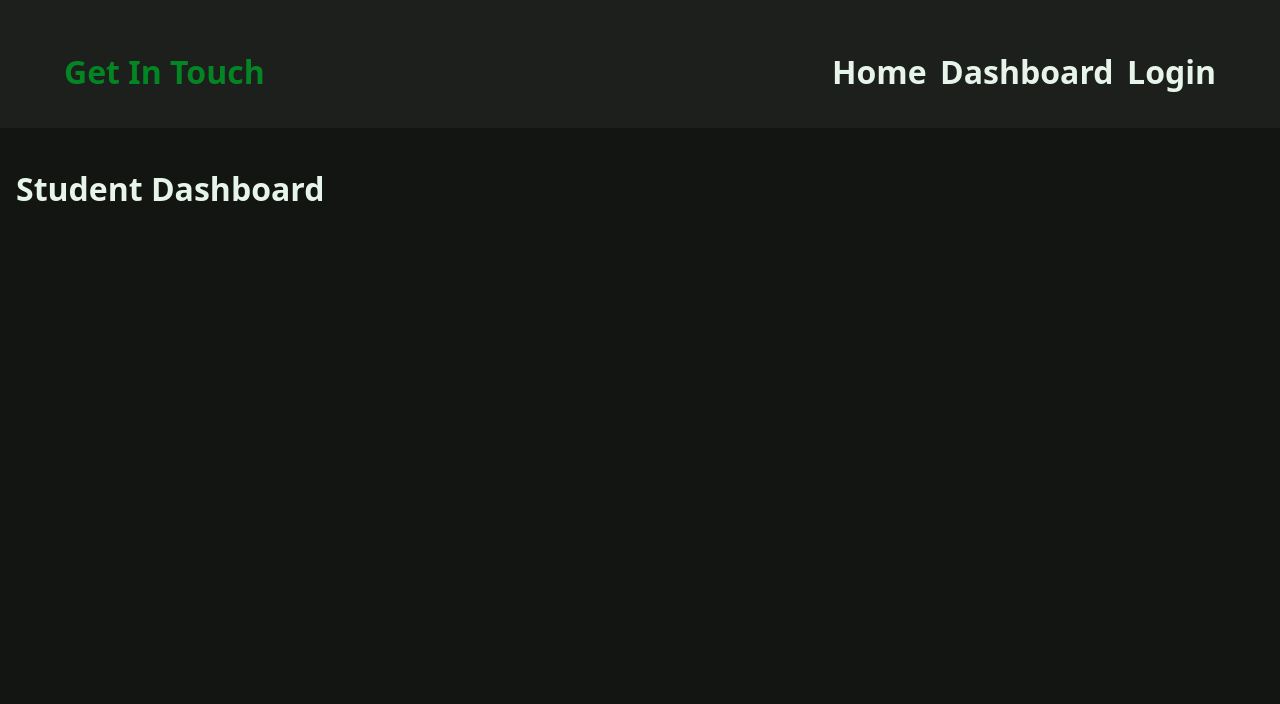
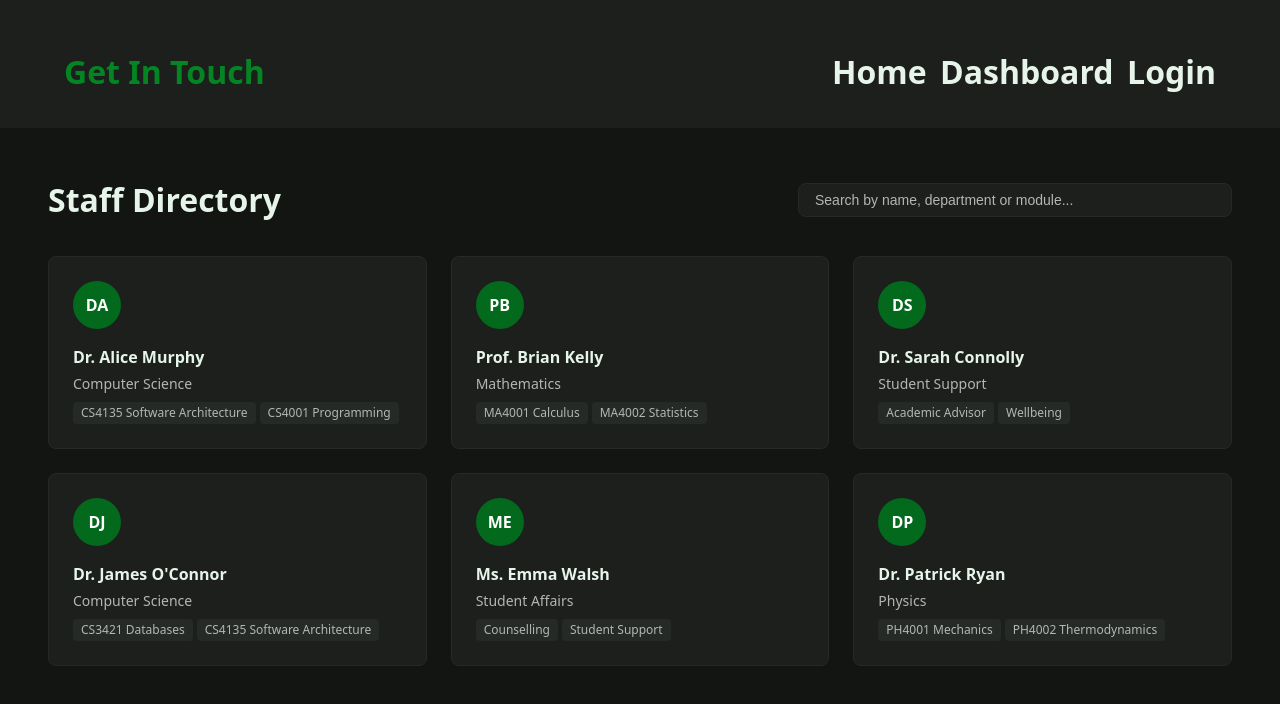
Before and after one commit to VenturiVen/GetInTouch-Frontend, a React (Vite) app: page /studentdashboard in a window 1280 px wide. Shown: the top 704 px of the page. Built offline with nearby package versions, Linux system fonts and the light colour scheme; no server answers.

Commit message:
Created a studentdashboard, same colourway as what has been done, I have added a search filter, MOCK STAFF HAVE BEEN ADDED

```diff
--- /dev/null
+++ b/src/ui/components/StaffCard/index.jsx
@@ -0,0 +1,26 @@
+import './index.scss';
+
+const StaffCard = ({ staff, onClick }) => {
+    const initials = staff.name
+        .split(' ')
+        .map(n => n[0])
+        .slice(0, 2)
+        .join('');
+
+    return (
+        <div className="staff-card" onClick={() => onClick(staff)}>
+            <div className="staff-card__avatar">{initials}</div>
+            <div className="staff-card__info">
+                <h3 className="staff-card__name">{staff.name}</h3>
+                <p className="staff-card__department">{staff.department}</p>
+                <div className="staff-card__roles">
+                    {staff.roles.map((role, i) => (
+                        <span key={i} className="staff-card__role-tag">{role}</span>
+                    ))}
+                </div>
+            </div>
+        </div>
+    );
+};
+
+export default StaffCard;
--- /dev/null
+++ b/src/ui/components/StaffCard/index.scss
@@ -0,0 +1,60 @@
+@use '../../../styles/variables' as v;
+
+.staff-card {
+    background-color: v.$color-background-secondary;
+    border: 1px solid v.$color-background-tertiary;
+    border-radius: v.$radius-md;
+    padding: v.$spacing-lg;
+    cursor: pointer;
+    transition: border-color v.$transition-fast, transform v.$transition-fast;
+    display: flex;
+    flex-direction: column;
+    gap: v.$spacing-md;
+
+    &:hover {
+        border-color: v.$color-accent-500;
+        transform: translateY(-2px);
+    }
+
+    &__avatar {
+        width: 48px;
+        height: 48px;
+        border-radius: 50%;
+        background-color: v.$color-accent-700;
+        color: v.$color-button-text;
+        display: flex;
+        align-items: center;
+        justify-content: center;
+        font-size: v.$font-size-md;
+        font-weight: 600;
+        flex-shrink: 0;
+    }
+
+    &__name {
+        font-size: v.$font-size-md;
+        font-weight: 600;
+        color: v.$color-text-primary;
+        margin: 0;
+    }
+
+    &__department {
+        font-size: v.$font-size-sm;
+        color: v.$color-text-secondary;
+        margin: v.$spacing-xs 0 0 0;
+    }
+
+    &__roles {
+        display: flex;
+        flex-wrap: wrap;
+        gap: v.$spacing-xs;
+        margin-top: v.$spacing-sm;
+    }
+
+    &__role-tag {
+        font-size: v.$font-size-xs;
+        background-color: v.$color-background-tertiary;
+        color: v.$color-text-secondary;
+        padding: 2px v.$spacing-sm;
+        border-radius: v.$radius-sm;
+    }
+}
--- a/src/ui/pages/dashboard/student/index.jsx
+++ b/src/ui/pages/dashboard/student/index.jsx
@@ -1,7 +1,56 @@
+import { useState } from 'react';
+import StaffCard from '../../../components/StaffCard';
+import './index.scss';
+
+// TODO: replace with API call to GET /api/staff when backend is ready
+const mockStaff = [
+    { id: 1, name: 'Dr. Alice Murphy', department: 'Computer Science', roles: ['CS4135 Software Architecture', 'CS4001 Programming'] },
+    { id: 2, name: 'Prof. Brian Kelly', department: 'Mathematics', roles: ['MA4001 Calculus', 'MA4002 Statistics'] },
+    { id: 3, name: 'Dr. Sarah Connolly', department: 'Student Support', roles: ['Academic Advisor', 'Wellbeing'] },
+    { id: 4, name: 'Dr. James O\'Connor', department: 'Computer Science', roles: ['CS3421 Databases', 'CS4135 Software Architecture'] },
+    { id: 5, name: 'Ms. Emma Walsh', department: 'Student Affairs', roles: ['Counselling', 'Student Support'] },
+    { id: 6, name: 'Dr. Patrick Ryan', department: 'Physics', roles: ['PH4001 Mechanics', 'PH4002 Thermodynamics'] },
+];
+
 const StudentDashboard = () => {
+    const [searchTerm, setSearchTerm] = useState('');
+
+    const filteredStaff = mockStaff.filter(staff => {
+        const term = searchTerm.toLowerCase();
+        return (
+            staff.name.toLowerCase().includes(term) ||
+            staff.department.toLowerCase().includes(term) ||
+            staff.roles.some(role => role.toLowerCase().includes(term))
+        );
+    });
+
+    const handleStaffClick = (staff) => {
+        // TODO: open staff availability view (US-ST02)
+        console.log('Selected staff:', staff);
+    };
+
     return (
-        <div>
-            <h1>Student Dashboard</h1>
+        <div className="student-dashboard">
+            <div className="student-dashboard__header">
+                <h1 className="student-dashboard__title">Staff Directory</h1>
+                <input
+                    className="student-dashboard__search"
+                    type="text"
+                    placeholder="Search by name, department or module..."
+                    value={searchTerm}
+                    onChange={e => setSearchTerm(e.target.value)}
+                />
+            </div>
+
+            {filteredStaff.length > 0 ? (
+                <div className="student-dashboard__grid">
+                    {filteredStaff.map(staff => (
+                        <StaffCard key={staff.id} staff={staff} onClick={handleStaffClick} />
+                    ))}
+                </div>
+            ) : (
+                <p className="student-dashboard__empty">No staff members found.</p>
+            )}
         </div>
     );
 };
--- a/src/ui/pages/dashboard/student/index.scss
+++ b/src/ui/pages/dashboard/student/index.scss
@@ -0,0 +1,56 @@
+@use '../../../../styles/variables' as v;
+
+.student-dashboard {
+    padding: v.$spacing-xl;
+    max-width: 1200px;
+    margin: 0 auto;
+
+    &__header {
+        display: flex;
+        align-items: center;
+        justify-content: space-between;
+        margin-bottom: v.$spacing-xl;
+        gap: v.$spacing-lg;
+        flex-wrap: wrap;
+    }
+
+    &__title {
+        font-size: v.$font-size-xl;
+        color: v.$color-text-primary;
+        margin: 0;
+    }
+
+    &__search {
+        flex: 1;
+        max-width: 400px;
+        padding: v.$spacing-sm v.$spacing-md;
+        border-radius: v.$radius-md;
+        border: 1px solid v.$color-background-tertiary;
+        background-color: v.$color-background-secondary;
+        color: v.$color-text-primary;
+        font-size: v.$font-size-sm;
+        transition: border-color v.$transition-fast;
+
+        &::placeholder {
+            color: v.$color-text-secondary;
+        }
+
+        &:focus {
+            outline: none;
+            border-color: v.$color-accent-500;
+        }
+    }
+
+    &__grid {
+        display: grid;
+        grid-template-columns: repeat(auto-fill, minmax(280px, 1fr));
+        gap: v.$spacing-lg;
+    }
+
+    &__empty {
+        color: v.$color-text-secondary;
+        font-size: v.$font-size-md;
+        text-align: center;
+        margin-top: v.$spacing-xl;
+    }
+}
```
Also changed, not shown: 1 other file (tests, documents, lock files or other folders).
